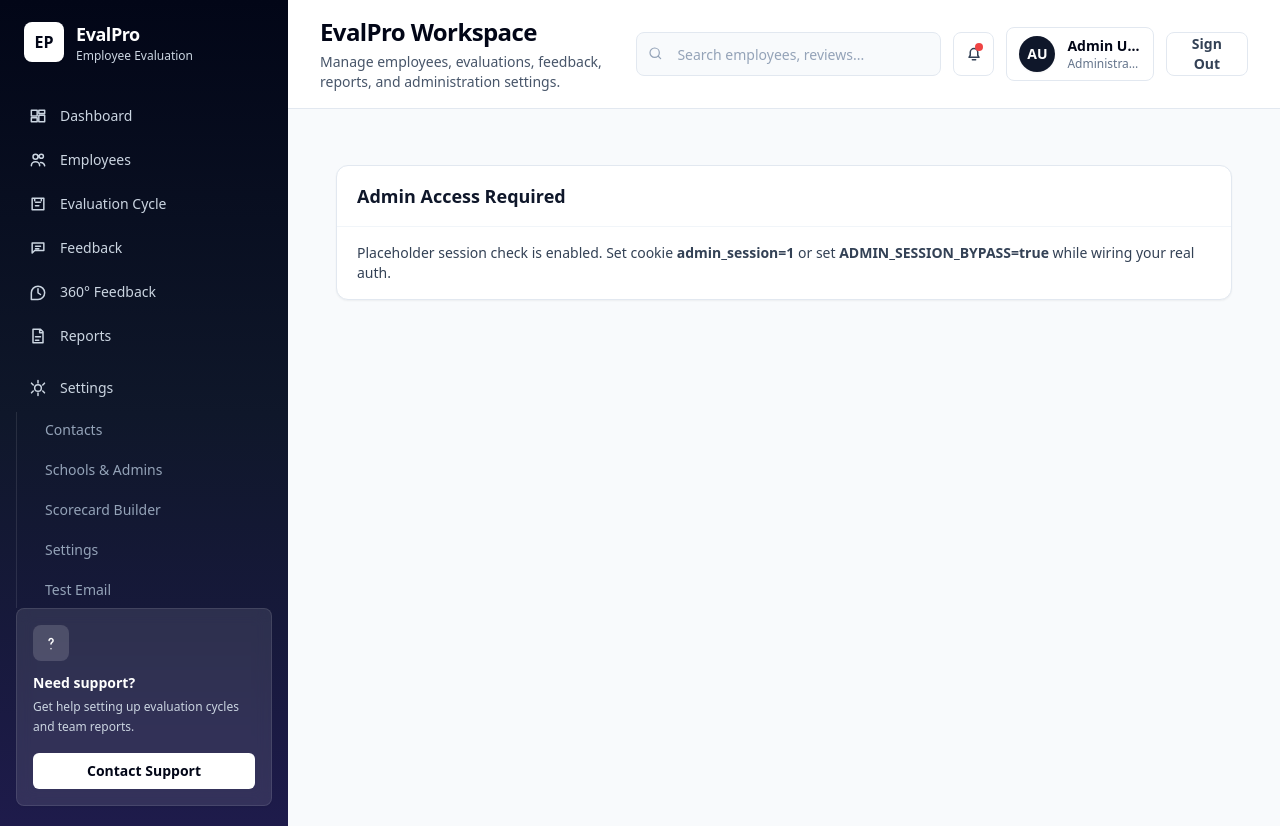
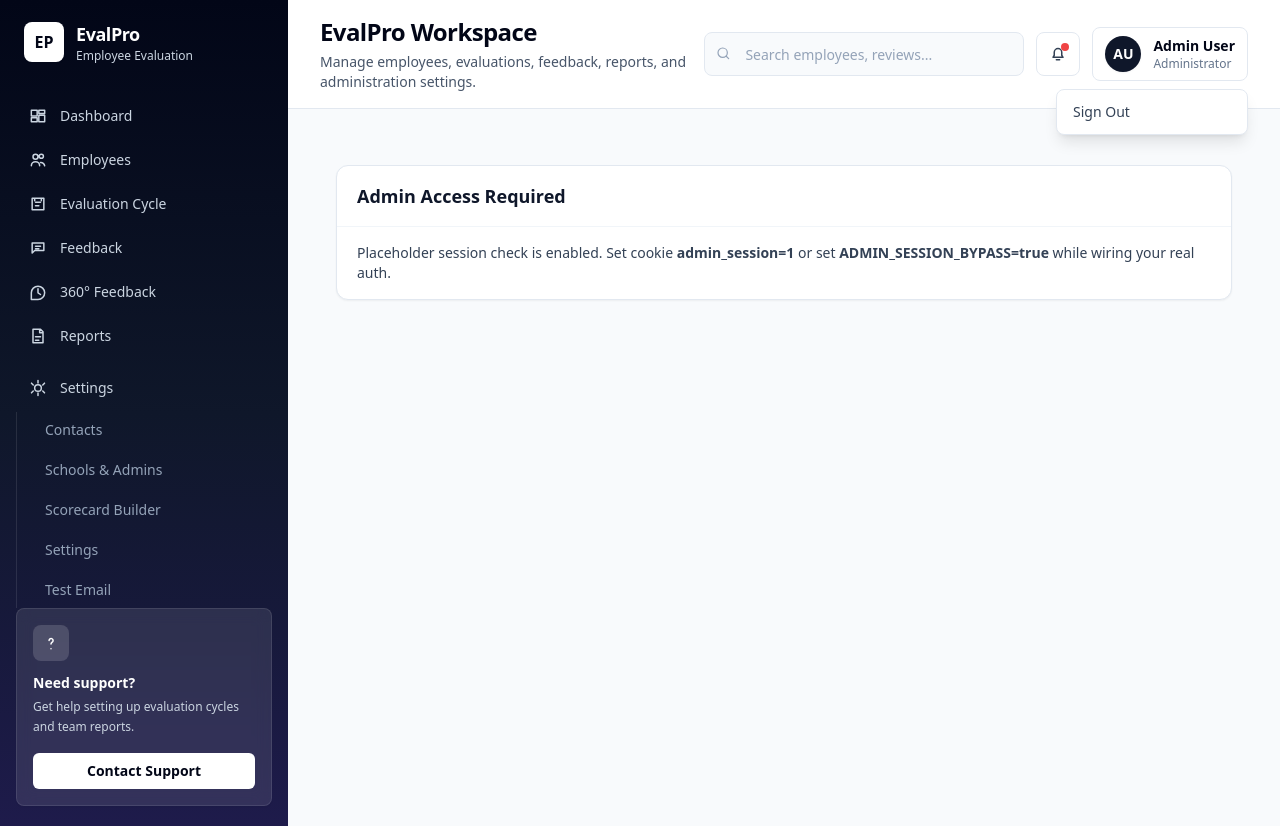
Before and after one commit to dufagundes/BJJPerformaceAvaliation, a Next.js app: page /admin/evaluations/new in a window 1280 px wide. Both pictures are taken after a click on the button "Open user profile menu". Built offline with nearby package versions, Linux system fonts and the light colour scheme; no server answers.

Commit message:
Move sign out into user menu

```diff
--- a/app/dashboard/_components/header.tsx
+++ b/app/dashboard/_components/header.tsx
@@ -1,5 +1,6 @@
 "use client";
 
+import { useEffect, useRef, useState } from "react";
 import { signOut } from "next-auth/react";
 import { Avatar } from "./avatar";
 import { Icon } from "./icons";
@@ -14,6 +15,19 @@ type HeaderProps = {
 
 export function Header({ onMenuClick, user, title, subtitle }: HeaderProps) {
   const firstName = user.name.split(" ")[0] ?? user.name;
+  const [userMenuOpen, setUserMenuOpen] = useState(false);
+  const userMenuRef = useRef<HTMLDivElement>(null);
+
+  useEffect(() => {
+    function handlePointerDown(event: MouseEvent) {
+      if (!userMenuRef.current?.contains(event.target as Node)) {
+        setUserMenuOpen(false);
+      }
+    }
+
+    document.addEventListener("mousedown", handlePointerDown);
+    return () => document.removeEventListener("mousedown", handlePointerDown);
+  }, []);
 
   return (
     <header className="border-b border-slate-200 bg-white/95 px-4 py-4 backdrop-blur sm:px-6 lg:px-8">
@@ -54,10 +68,14 @@ export function Header({ onMenuClick, user, title, subtitle }: HeaderProps) {
               <span className="absolute right-2.5 top-2.5 h-2 w-2 rounded-full bg-red-500" />
             </button>
 
+            <div className="relative" ref={userMenuRef}>
               <button
                 type="button"
                 className="flex min-w-0 items-center gap-3 rounded-lg border border-slate-200 bg-white px-3 py-2 text-left transition hover:border-indigo-200 hover:bg-indigo-50 active:scale-[0.99]"
                 aria-label="Open user profile menu"
+                aria-haspopup="menu"
+                aria-expanded={userMenuOpen}
+                onClick={() => setUserMenuOpen((open) => !open)}
               >
                 <Avatar initials={user.initials} className="h-9 w-9 bg-indigo-600" />
                 <span className="hidden min-w-0 sm:block">
@@ -65,13 +83,23 @@ export function Header({ onMenuClick, user, title, subtitle }: HeaderProps) {
                   <span className="block truncate text-xs text-slate-500">{user.role}</span>
                 </span>
               </button>
+
+              {userMenuOpen ? (
+                <div
+                  role="menu"
+                  className="absolute right-0 z-20 mt-2 w-48 overflow-hidden rounded-lg border border-slate-200 bg-white py-1 shadow-lg"
+                >
                   <button
                     type="button"
+                    role="menuitem"
                     onClick={() => void signOut({ callbackUrl: "/admin/login" })}
-              className="h-11 rounded-lg border border-slate-200 bg-white px-3 text-sm font-semibold text-slate-700 transition hover:border-rose-200 hover:bg-rose-50 hover:text-rose-700 active:scale-[0.98]"
+                    className="block w-full px-4 py-2 text-left text-sm font-medium text-slate-700 transition hover:bg-rose-50 hover:text-rose-700"
                   >
                     Sign Out
                   </button>
+                </div>
+              ) : null}
+            </div>
           </div>
         </div>
       </div>
```
Lines whose indentation alone changed are shown as unchanged.
